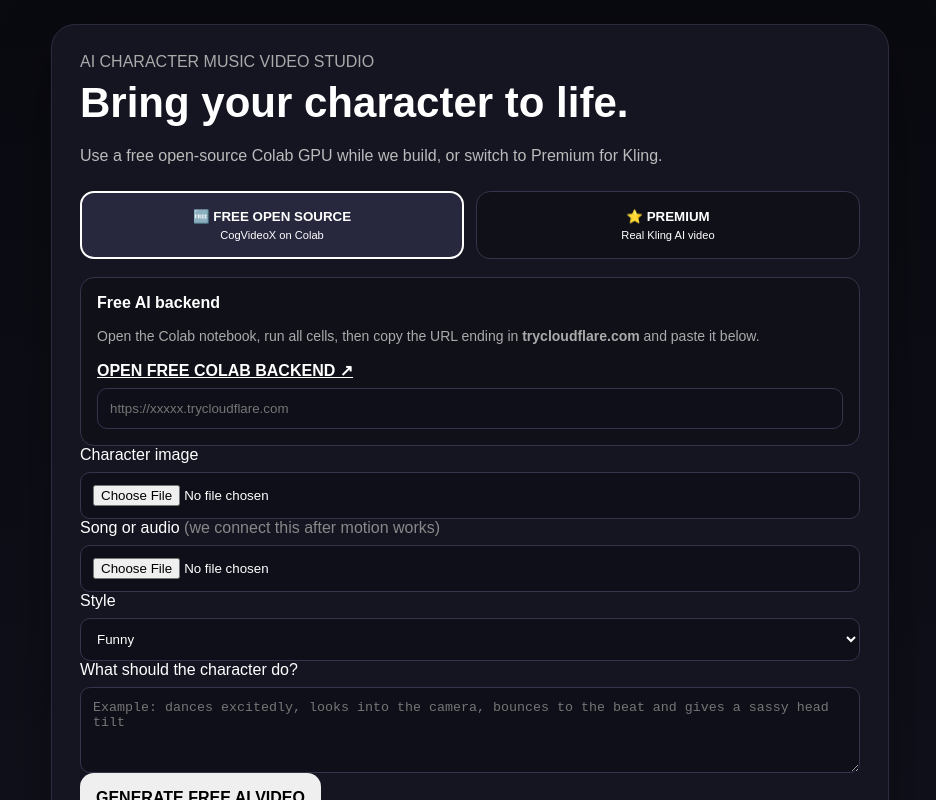
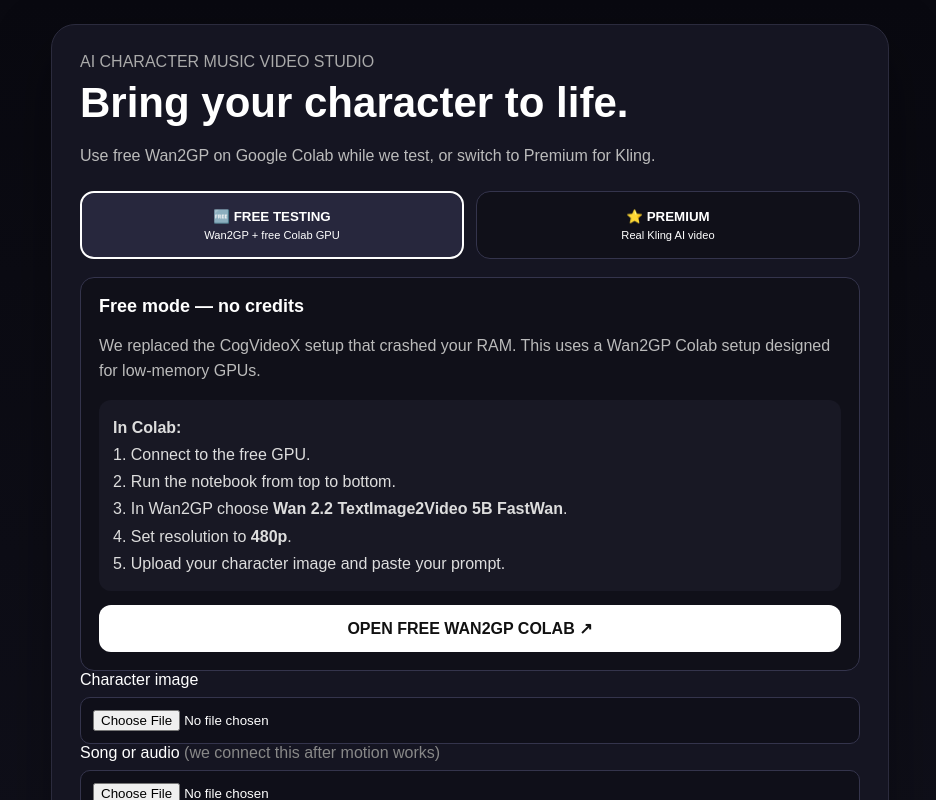
Before and after one commit to trishmarie002-art/character-music-video-ai, a Next.js app: page / in a window 1280 px wide. Shown: the top 800 px of the page, without its empty margins (170-1106 px from the left). Built offline with nearby package versions, Linux system fonts and the light colour scheme.

Commit message:
Switch free testing to lightweight Wan2GP Colab flow

```diff
--- a/app/page.js
+++ b/app/page.js
@@ -1,6 +1,8 @@
 'use client'
 
-import { useEffect, useState } from 'react'
+import { useState } from 'react'
+
+const FREE_COLAB = 'https://colab.research.google.com/github/Square-Zero-Labs/Wan2GP-on-Colab/blob/main/wan2gp-google-colab.ipynb'
 
 export default function Home() {
   const [status, setStatus] = useState('')
@@ -8,52 +10,30 @@
   const [previewUrl, setPreviewUrl] = useState('')
   const [mode, setMode] = useState('free')
   const [busy, setBusy] = useState(false)
-  const [backendUrl, setBackendUrl] = useState('')
+  const [motion, setMotion] = useState('Make the character dance playfully for the camera')
 
-  useEffect(() => {
-    const saved = localStorage.getItem('freeVideoBackendUrl') || ''
-    setBackendUrl(saved)
-  }, [])
-
-  function saveBackendUrl(value) {
-    const clean = value.trim().replace(/\/$/, '')
-    setBackendUrl(clean)
-    localStorage.setItem('freeVideoBackendUrl', clean)
+  function previewCharacter(e) {
+    const file = e.target.files?.[0]
+    if (!file) return
+    if (previewUrl) URL.revokeObjectURL(previewUrl)
+    setPreviewUrl(URL.createObjectURL(file))
   }
 
   async function submit(e) {
     e.preventDefault()
+
+    if (mode === 'free') {
+      setStatus('For free testing, open Wan2GP Colab below, choose the FastWan 5B image-to-video model at 480p, then upload the same character image and paste your motion prompt there.')
+      window.open(FREE_COLAB, '_blank', 'noopener,noreferrer')
+      return
+    }
+
     setVideoUrl('')
     setBusy(true)
-
-    const form = new FormData(e.currentTarget)
-    const character = form.get('character')
-
-    if (character instanceof File && character.size) {
-      if (previewUrl) URL.revokeObjectURL(previewUrl)
-      setPreviewUrl(URL.createObjectURL(character))
-    }
+    setStatus('Premium: uploading your character and starting Kling AI...')
 
     try {
-      if (mode === 'free') {
-        if (!backendUrl) throw new Error('Start the free Colab backend first, then paste its trycloudflare.com URL here.')
-        setStatus('Sending your character to the free open-source AI...')
-
-        const freeForm = new FormData()
-        freeForm.append('image', character)
-        freeForm.append('prompt', String(form.get('motion') || 'Make the character dance playfully for the camera'))
-        freeForm.append('style', String(form.get('style') || 'Funny'))
-
-        const res = await fetch(`${backendUrl}/submit`, { method: 'POST', body: freeForm })
-        const data = await res.json()
-        if (!res.ok || !data.ok) throw new Error(data.error || 'Could not start free generation.')
-
-        setStatus('Free AI generation started. This can take a while on a free Colab GPU...')
-        await pollFree(data.job_id)
-        return
-      }
-
-      setStatus('Premium: uploading your character and starting Kling AI...')
+      const form = new FormData(e.currentTarget)
       const res = await fetch('/api/generate', { method: 'POST', body: form })
       const data = await res.json()
       if (!res.ok || !data.ok) throw new Error(data.error || 'Could not start generation.')
@@ -62,36 +42,6 @@
     } catch (err) {
       setStatus(`Error: ${err.message}`)
       setBusy(false)
-    }
-  }
-
-  async function pollFree(jobId) {
-    for (;;) {
-      await new Promise(resolve => setTimeout(resolve, 8000))
-      const res = await fetch(`${backendUrl}/status/${encodeURIComponent(jobId)}`, { cache: 'no-store' })
-      const data = await res.json()
-
-      if (!res.ok || !data.ok) {
-        setStatus(`Error: ${data.error || 'Free generation failed.'}`)
-        setBusy(false)
-        return
-      }
-
-      if (data.status === 'failed') {
-        setStatus(`Error: ${data.error || 'Free generation failed.'}`)
-        setBusy(false)
-        return
-      }
-
-      if (data.status === 'completed') {
-        const result = data.video_url.startsWith('http') ? data.video_url : `${backendUrl}${data.video_url}`
-        setVideoUrl(result)
-        setStatus('🎉 Your free open-source AI video is ready!')
-        setBusy(false)
-        return
-      }
-
-      setStatus(data.message || 'The free AI is generating your video...')
     }
   }
 
@@ -119,12 +69,12 @@
       <section style={{width:'100%',maxWidth:780,background:'#151522',border:'1px solid #2b2b3d',borderRadius:24,padding:28,boxShadow:'0 20px 60px rgba(0,0,0,.35)'}}>
         <p style={{margin:0,color:'#aaa'}}>AI CHARACTER MUSIC VIDEO STUDIO</p>
         <h1 style={{fontSize:42,margin:'8px 0 10px'}}>Bring your character to life.</h1>
-        <p style={{color:'#bbb',lineHeight:1.6}}>Use a free open-source Colab GPU while we build, or switch to Premium for Kling.</p>
+        <p style={{color:'#bbb',lineHeight:1.6}}>Use free Wan2GP on Google Colab while we test, or switch to Premium for Kling.</p>
 
         <div style={{display:'grid',gridTemplateColumns:'1fr 1fr',gap:12,marginTop:22}}>
           <button type="button" onClick={()=>setMode('free')} style={modeButton(mode==='free')}>
-            🆓 FREE OPEN SOURCE
-            <small style={{display:'block',marginTop:5,fontWeight:500}}>CogVideoX on Colab</small>
+            🆓 FREE TESTING
+            <small style={{display:'block',marginTop:5,fontWeight:500}}>Wan2GP + free Colab GPU</small>
           </button>
           <button type="button" onClick={()=>setMode('premium')} style={modeButton(mode==='premium')}>
             ⭐ PREMIUM
@@ -133,22 +83,29 @@
         </div>
 
         {mode === 'free' && (
-          <div style={{marginTop:18,padding:16,border:'1px solid #34344c',borderRadius:14,background:'#101019'}}>
-            <strong>Free AI backend</strong>
-            <p style={{color:'#aaa',fontSize:14,lineHeight:1.5}}>Open the Colab notebook, run all cells, then copy the URL ending in <b>trycloudflare.com</b> and paste it below.</p>
-            <a href="https://colab.research.google.com/github/trishmarie002-art/character-music-video-ai/blob/main/colab/free-cogvideox-backend.ipynb" target="_blank" rel="noreferrer" style={{color:'#fff',fontWeight:800}}>OPEN FREE COLAB BACKEND ↗</a>
-            <input value={backendUrl} onChange={e=>saveBackendUrl(e.target.value)} placeholder="https://xxxxx.trycloudflare.com" style={input}/>
+          <div style={{marginTop:18,padding:18,border:'1px solid #34344c',borderRadius:14,background:'#101019'}}>
+            <strong style={{fontSize:18}}>Free mode — no credits</strong>
+            <p style={{color:'#bbb',lineHeight:1.6}}>We replaced the CogVideoX setup that crashed your RAM. This uses a Wan2GP Colab setup designed for low-memory GPUs.</p>
+            <div style={{padding:14,borderRadius:12,background:'#181824',lineHeight:1.7,color:'#ddd'}}>
+              <b>In Colab:</b><br/>
+              1. Connect to the free GPU.<br/>
+              2. Run the notebook from top to bottom.<br/>
+              3. In Wan2GP choose <b>Wan 2.2 TextImage2Video 5B FastWan</b>.<br/>
+              4. Set resolution to <b>480p</b>.<br/>
+              5. Upload your character image and paste your prompt.
+            </div>
+            <a href={FREE_COLAB} target="_blank" rel="noreferrer" style={{display:'block',textAlign:'center',marginTop:14,padding:14,borderRadius:12,background:'#fff',color:'#111',fontWeight:900,textDecoration:'none'}}>OPEN FREE WAN2GP COLAB ↗</a>
           </div>
         )}
 
         <form onSubmit={submit} style={{display:'grid',gap:16,marginTop:24}}>
           <input type="hidden" name="mode" value={mode}/>
-          <label>Character image<input name="character" type="file" accept="image/png,image/jpeg,image/webp" required style={input}/></label>
+          <label>Character image<input name="character" onChange={previewCharacter} type="file" accept="image/png,image/jpeg,image/webp" required style={input}/></label>
           <label>Song or audio <span style={{color:'#888'}}>(we connect this after motion works)</span><input name="song" type="file" accept="audio/*" style={input}/></label>
           <label>Style<select name="style" style={input}><option>Funny</option><option>Cute</option><option>Cinematic</option><option>Pop Star</option><option>Country</option><option>Rap</option></select></label>
-          <label>What should the character do?<textarea name="motion" placeholder="Example: dances excitedly, looks into the camera, bounces to the beat and gives a sassy head tilt" rows="4" style={input}/></label>
+          <label>What should the character do?<textarea name="motion" value={motion} onChange={e=>setMotion(e.target.value)} rows="4" style={input}/></label>
           <button disabled={busy} style={{padding:16,border:0,borderRadius:14,fontWeight:800,fontSize:16,cursor:busy?'wait':'pointer',opacity:busy?.65:1}}>
-            {busy ? 'GENERATING...' : mode === 'free' ? 'GENERATE FREE AI VIDEO' : 'GENERATE PREMIUM AI VIDEO'}
+            {busy ? 'GENERATING...' : mode === 'free' ? 'OPEN FREE AI GENERATOR' : 'GENERATE PREMIUM AI VIDEO'}
           </button>
         </form>
 
```
